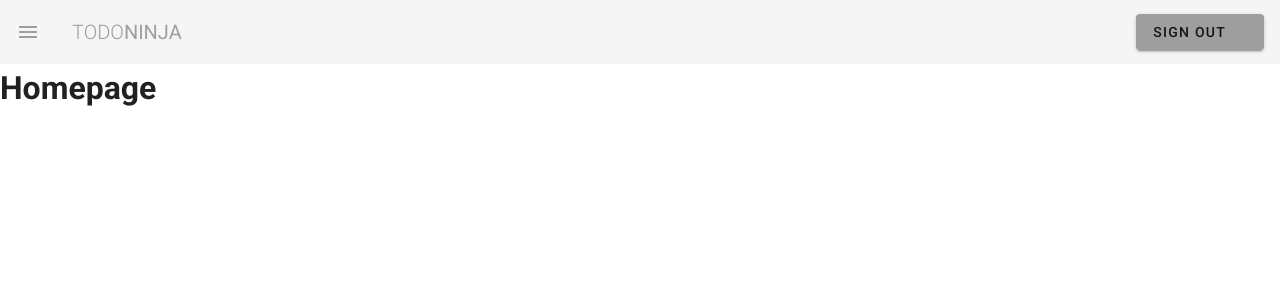
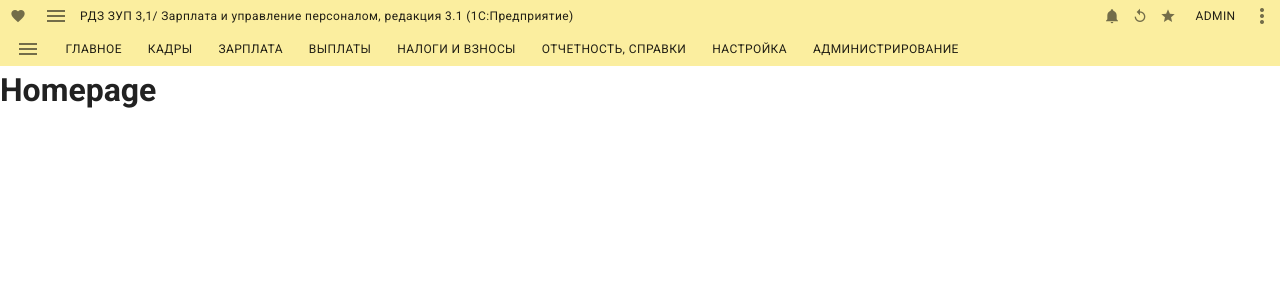
Before and after one commit to HightMike/vuetifyTraining, a Vue app: page / in a window 1280 px wide. Shown: the top 300 px of the page. Built offline with nearby package versions, Linux system fonts and the light colour scheme.

Commit message:
add navbars

```diff
--- a/package.json
+++ b/package.json
@@ -14,6 +14,7 @@
     "vuetify": "^2.2.11"
   },
   "devDependencies": {
+    "@mdi/js": "^4.9.95",
     "@vue/cli-plugin-babel": "~4.2.0",
     "@vue/cli-plugin-eslint": "~4.2.0",
     "@vue/cli-plugin-router": "^4.2.2",
--- a/src/App.vue
+++ b/src/App.vue
@@ -1,6 +1,7 @@
 <template>
   <v-app>
-    <Navbar/>
+    <cNavbar/>
+    <secondNavbar/>
     <v-content>
       <router-view></router-view>
     </v-content>
@@ -9,10 +10,16 @@
 
 <script>
 
-  import Navbar from '@/components/Navbar'
+  // import Navbar from '@/components/Navbar'
+  import cNavbar from '@/components/cNavbar'
+  import secondNavbar from '@/components/secondNavbar'
 
-export default {
-  components :{Navbar},
+
+  export default {
+  components :{
+    cNavbar,
+    secondNavbar
+  },
   name:'App',
   data() {
     return {
--- /dev/null
+++ b/src/components/cNavbar.vue
@@ -0,0 +1,106 @@
+<template xmlns:v-slot="http://www.w3.org/1999/XSL/Transform">
+  <div>
+    <v-app-bar
+      color="#fbee9f"
+      height = "31px"
+      dense
+      flat
+
+    >
+      <v-btn icon small>
+        <v-icon small>mdi-heart</v-icon>
+      </v-btn>
+      <v-app-bar-nav-icon></v-app-bar-nav-icon>
+
+      <v-toolbar-title class="caption">РДЗ ЗУП 3,1/ Зарплата и управление персоналом, редакция 3.1 (1С:Предприятие)</v-toolbar-title>
+
+      <v-spacer></v-spacer>
+
+      <v-text-field
+        hide-details
+        single-line
+      ></v-text-field>
+
+      <v-btn icon small>
+        <v-icon small>{{ icons.mdiBell }}</v-icon>
+      </v-btn>
+
+      <v-btn icon small>
+        <v-icon small>mdi-replay</v-icon>
+      </v-btn>
+
+      <v-btn icon small>
+        <v-icon small>mdi-star</v-icon>
+      </v-btn>
+
+      <v-btn text small>
+        <span class="caption">  admin </span>
+      </v-btn>
+
+
+
+      <v-menu
+        left
+        bottom
+      >
+        <template v-slot:activator="{ on }">
+          <v-btn small icon v-on="on">
+            <v-icon >mdi-dots-vertical</v-icon>
+          </v-btn>
+        </template>
+
+        <v-list>
+          <v-list-item
+            v-for="n in 5"
+            :key="n"
+            @click="() => {}"
+          >
+            <v-list-item-title>Option {{ n }}</v-list-item-title>
+          </v-list-item>
+        </v-list>
+      </v-menu>
+    </v-app-bar>
+  </div>
+</template>
+
+<script>
+  import {
+    mdiAccount,
+    mdiPencil,
+    mdiShareVariant,
+    mdiDelete,
+    mdiBell,
+  } from '@mdi/js'
+
+  export default {
+    data: () => ({
+      icons: {
+        mdiAccount,
+        mdiPencil,
+        mdiShareVariant,
+        mdiDelete,
+        mdiBell,
+      },
+    }),
+  }
+</script>
+
+<style scoped>
+
+  .custom_title
+  {
+    font-family: Arial;
+    font-size:13.3333px;
+  }
+
+
+</style>
+
+<!--{-->
+<!--flex: 0 1 9em;-->
+<!--flex-grow: 0;-->
+<!--flex-shrink: 1;-->
+<!--flex-basis: 9em;-->
+<!--min-width: 1.8em;-->
+<!--margin-left: 10px;-->
+<!--}-->
--- /dev/null
+++ b/src/components/secondNavbar.vue
@@ -0,0 +1,84 @@
+<template xmlns:v-slot="http://www.w3.org/1999/XSL/Transform">
+  <div>
+    <v-app-bar
+      color="#fbee9f"
+      height = "35px"
+      dense
+      flat
+
+    >
+
+      <v-app-bar-nav-icon></v-app-bar-nav-icon>
+
+      <v-btn text small>
+        <span class="caption">Главное</span>
+      </v-btn>
+      <v-btn text small>
+        <span class="caption">Кадры</span>
+      </v-btn>
+      <v-btn text small>
+        <span class="caption">Зарплата</span>
+      </v-btn>
+      <v-btn text small>
+        <span class="caption">Выплаты</span>
+      </v-btn>
+      <v-btn text small>
+        <span class="caption">Налоги и взносы</span>
+      </v-btn>
+      <v-btn text small>
+        <span class="caption">Отчетность, справки</span>
+      </v-btn>
+      <v-btn text small>
+        <span class="caption">Настройка</span>
+      </v-btn>
+      <v-btn text small>
+        <span class="caption">Администрирование</span>
+      </v-btn>
+
+
+
+    </v-app-bar>
+  </div>
+</template>
+
+<script>
+  import {
+    mdiAccount,
+    mdiPencil,
+    mdiShareVariant,
+    mdiDelete,
+    mdiBell,
+  } from '@mdi/js'
+
+  export default {
+    data: () => ({
+      icons: {
+        mdiAccount,
+        mdiPencil,
+        mdiShareVariant,
+        mdiDelete,
+        mdiBell,
+      },
+    }),
+  }
+</script>
+
+<style scoped>
+
+  .custom_title
+  {
+    font-family: Arial;
+    font-size:13.3333px;
+  }
+
+
+</style>
+
+<!--{-->
+<!--flex: 0 1 9em;-->
+<!--flex-grow: 0;-->
+<!--flex-shrink: 1;-->
+<!--flex-basis: 9em;-->
+<!--min-width: 1.8em;-->
+<!--margin-left: 10px;-->
+<!--}-->
--- a/src/plugins/vuetify.js
+++ b/src/plugins/vuetify.js
@@ -4,4 +4,7 @@ import Vuetify from 'vuetify/lib';
 Vue.use(Vuetify);
 
 export default new Vuetify({
+    icons: {
+        iconfont: 'mdiSvg',
+    },
 });
```
Also changed, not shown: 1 other file (tests, documents, lock files or other folders).
